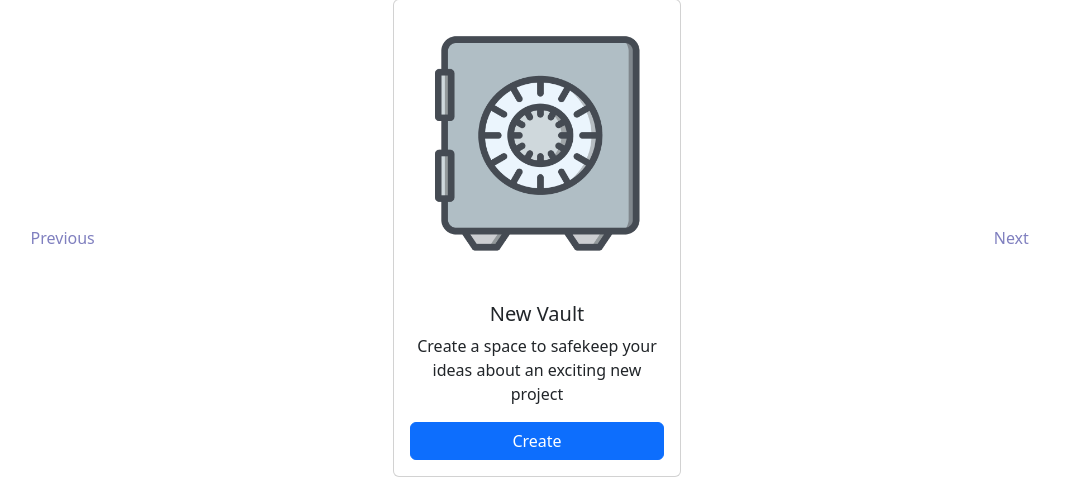
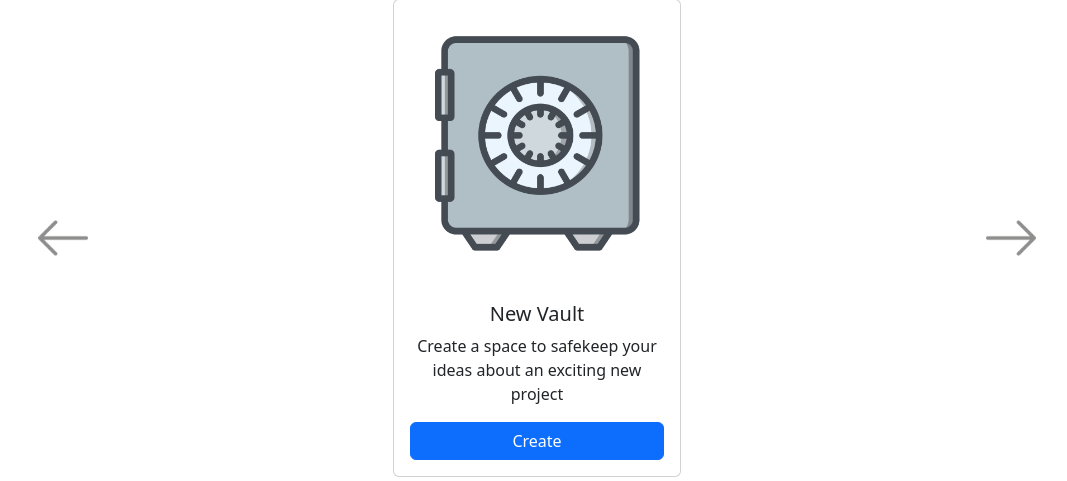
Before and after one commit to YSpiegel/IdeaVaults, a Flask app: template Client/Templates/vaults-hub.html in a window 1280 px wide. Shown: the part 188-669 px from the top of the page, without its empty margins (103-1170 px from the left). Run offline with Flask 3, Linux system fonts and the light colour scheme; the template is opened without the code that fills it, so the values that code supplies are empty.

Commit message:
Ver 1.12 - shared-vaults hub touchups

```diff
--- a/Client/Templates/vaults-hub.html
+++ b/Client/Templates/vaults-hub.html
@@ -21,7 +21,7 @@
                 </div>
             </div>
             {% endfor %}
-            <div class="carousel-item {% if not vaults %}active{% endif %}">
+            <div id="new" class="carousel-item {% if not vaults %}active{% endif %}">
                 <div class="d-flex justify-content-center">
                     <div class="card" style="width: 18rem;">
                         <img src="./static/vault.png" class="card-img-top" alt="...">
@@ -34,13 +34,15 @@
                 </div>
             </div>
         </div>
-        <button class="carousel-control-prev" type="button" style="color: navy" data-bs-target="#vaultscarousel" data-bs-slide="prev">
-            Previous
+        <button class="carousel-control-prev" type="button" data-bs-target="#vaultscarousel" data-bs-slide="prev">
+            <img src="./static/arrow-left.png" width="30%">
         </button>
-        <button class="carousel-control-next" style="color: navy" type="button" data-bs-target="#vaultscarousel" data-bs-slide="next">
-            Next
+        <button class="carousel-control-next" type="button" data-bs-target="#vaultscarousel" data-bs-slide="next">
+            <img src="./static/arrow-right.png" width="30%">
         </button>
     </div>
+    <div class="container d-flex justify-content-end">
+        <!--<button class="button" data-bs-target="#vaultscarousel" data-bs-slide-to="{{vaults.length}}">Create new vault</button>
+    --></div>
 </div>
-
 {% endblock %}
```
Also changed, not shown: Client/static/arrow-left.png (added), Client/static/arrow-right.png (added).
